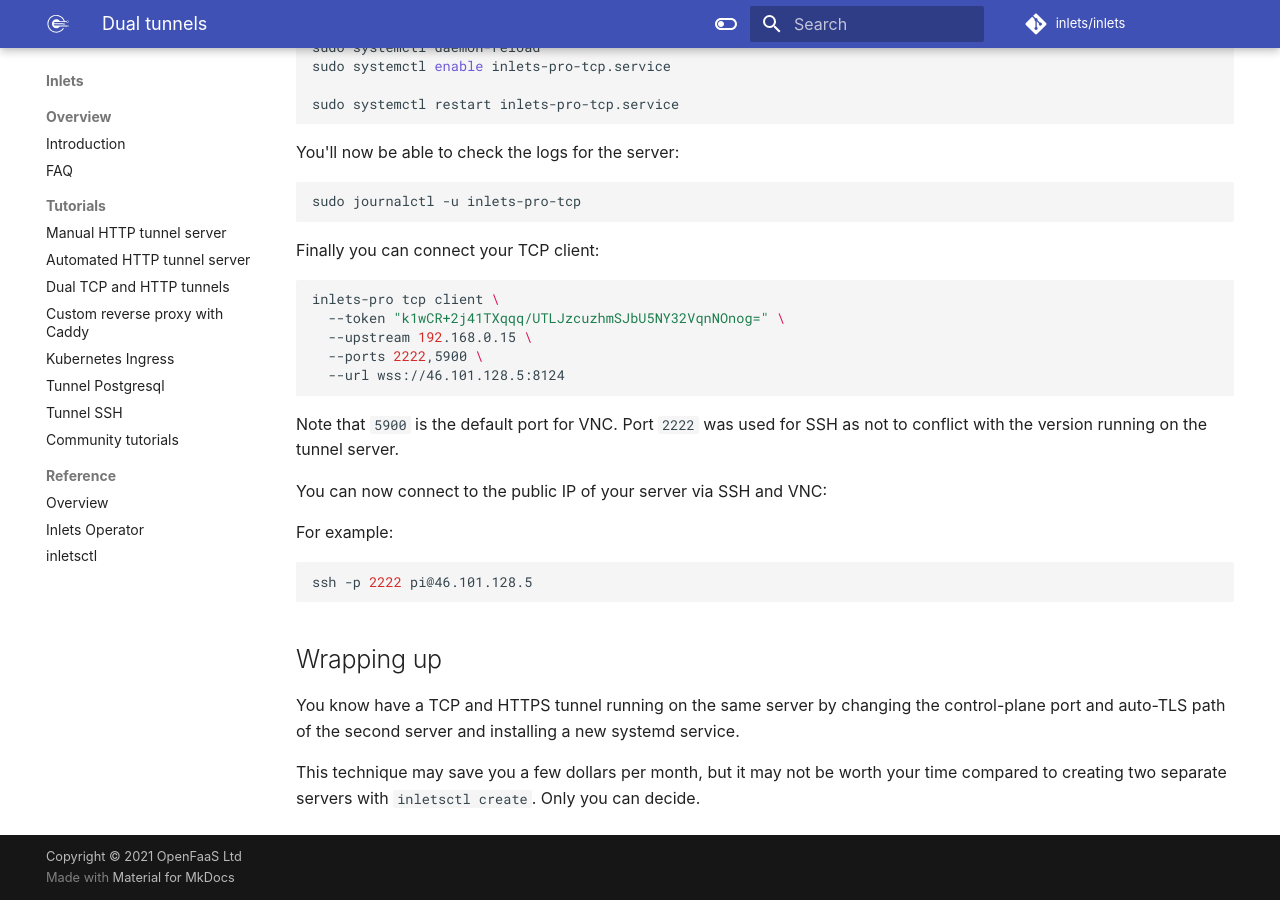
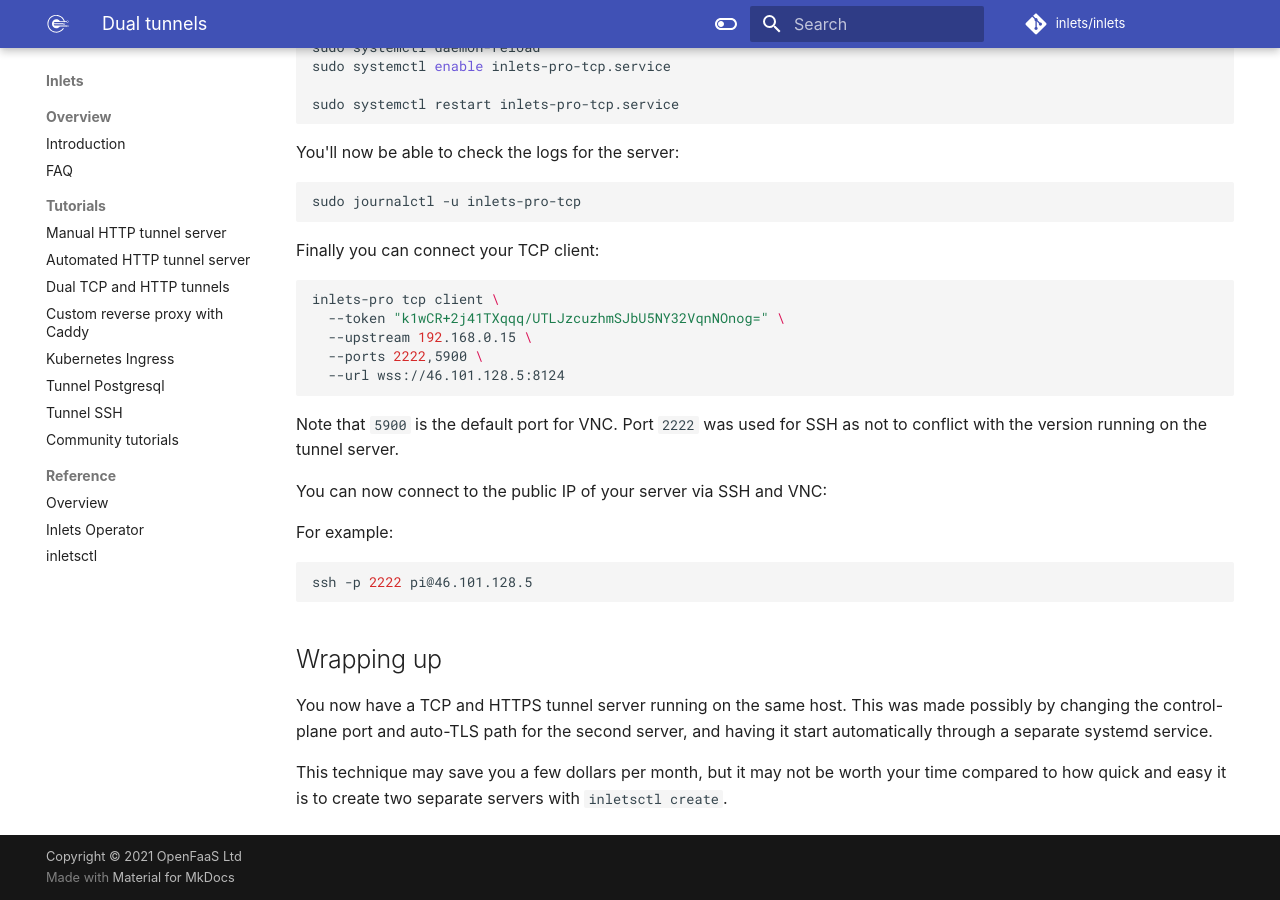
Before and after one commit to inlets/docs.inlets.dev, an MkDocs documentation site: the page built from docs/tutorial/dual-tunnels.md, in a window 1280 px wide and 900 px high, scrolled down 1635 px. Built offline with MkDocs 1.6.1 and Material for MkDocs 9.7.7, drawn with Linux system fonts in a browser that asks for light colours; some web fonts are replaced.

Commit message:
Fix typo in #34
Thanks to @sunkist4013 for spotting this.

Signed-off-by: Alex Ellis (OpenFaaS Ltd) <alexellis2@gmail.com>

```diff
--- a/docs/tutorial/dual-tunnels.md
+++ b/docs/tutorial/dual-tunnels.md
@@ -100,6 +100,6 @@
 
 ## Wrapping up
 
-You know have a TCP and HTTPS tunnel running on the same server by changing the control-plane port and auto-TLS path of the second server and installing a new systemd service.
+You now have a TCP and HTTPS tunnel server running on the same host. This was made possibly by changing the control-plane port and auto-TLS path for the second server, and having it start automatically through a separate systemd service.
 
-This technique may save you a few dollars per month, but it may not be worth your time compared to creating two separate servers with `inletsctl create`. Only you can decide.
+This technique may save you a few dollars per month, but it may not be worth your time compared to how quick and easy it is to create two separate servers with `inletsctl create`.
```
